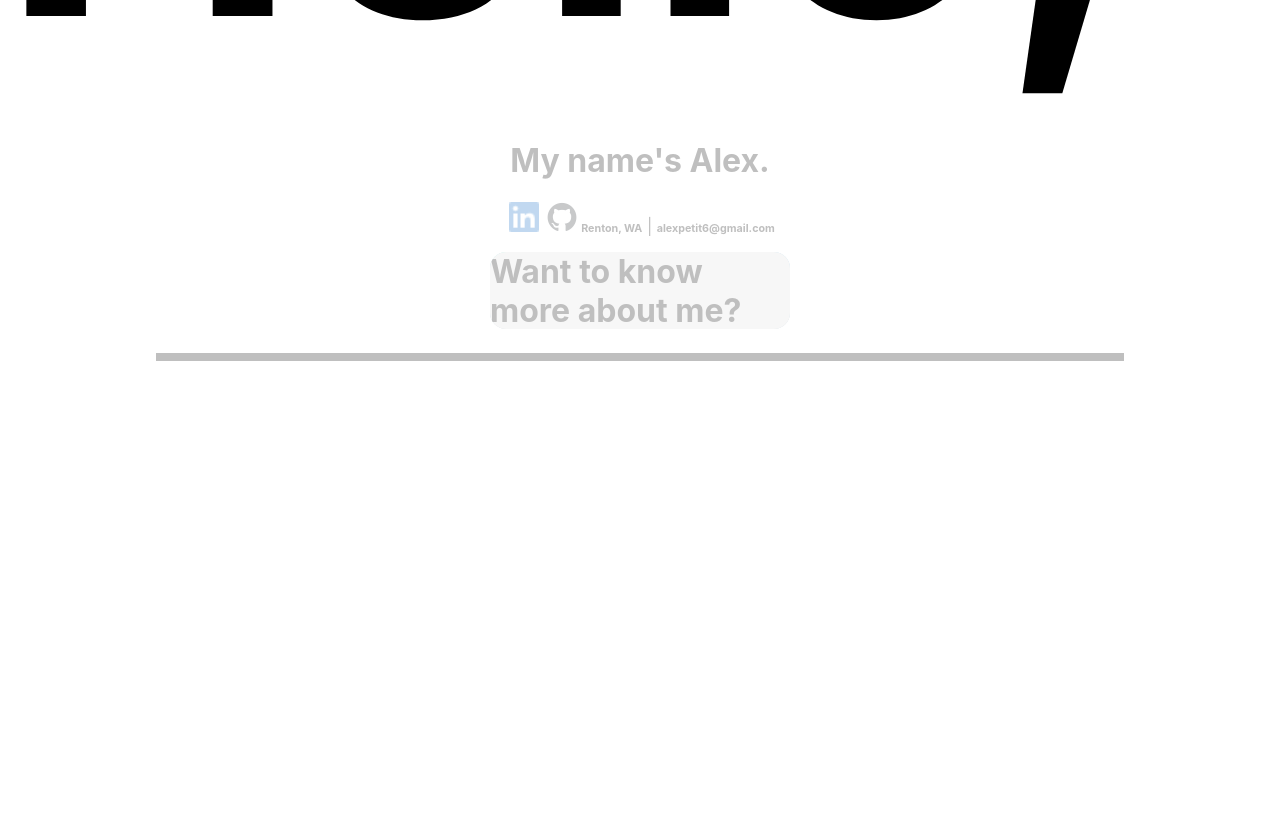
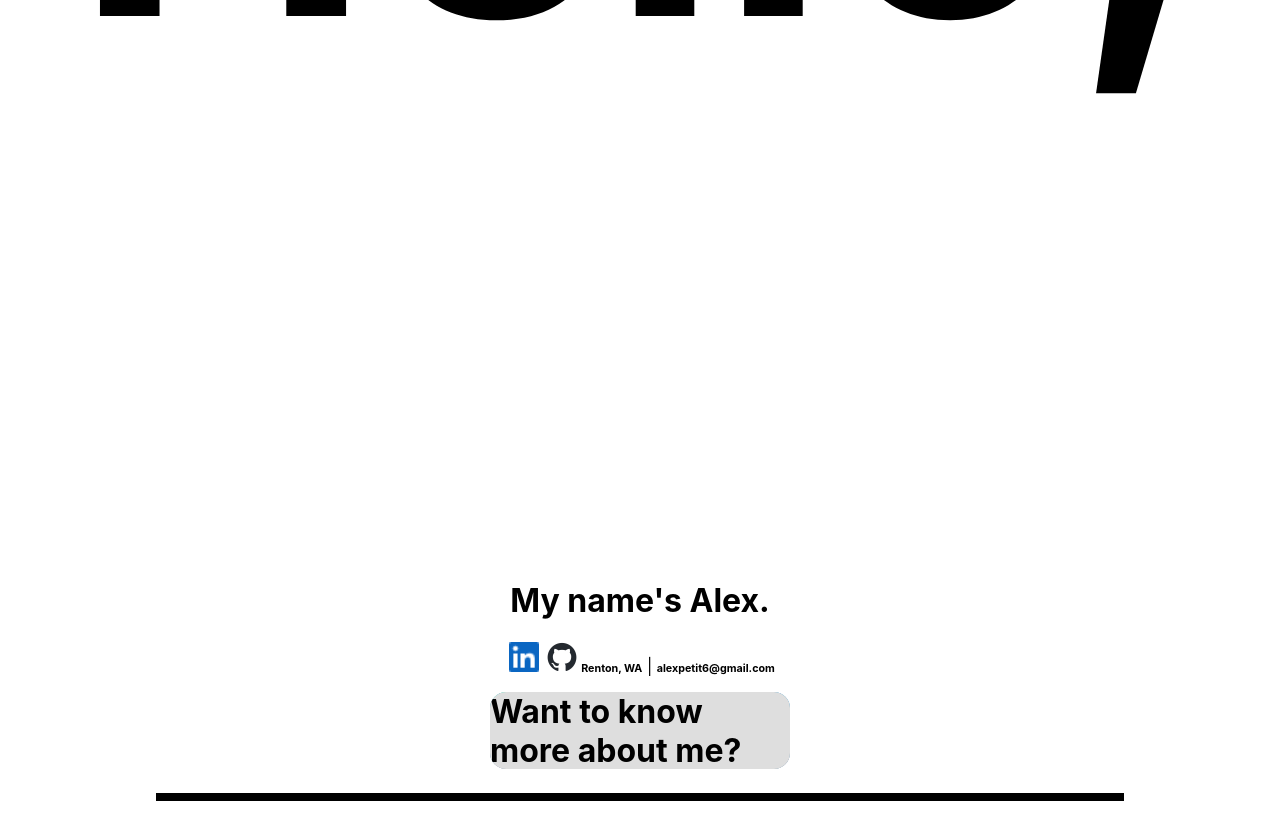
Before and after one commit to alexpetit6/new-portfolio, a React (Create React App) app: page / in a window 1280 px wide. Shown: the part 640-1480 px from the top of the page. Built offline with nearby package versions, Linux system fonts and the light colour scheme; the HTML template or start-up script is replaced by a standard one.

Commit message:
fixed getOpacity"

```diff
--- a/src/App.css
+++ b/src/App.css
@@ -3,6 +3,7 @@
   opacity: 0;
   transform: translateY(50vmin);
   animation: fade-in 3s forwards;
+  margin-bottom: 50vh;
 }
 
 @keyframes fade-in {
--- a/src/App.jsx
+++ b/src/App.jsx
@@ -1,6 +1,7 @@
 import './App.css';
 import { useState } from 'react';
 import About from './components/About/About'
+import Projects from './components/Projects/Projects';
 
 function App() {
   const [scrollY, setScrollY] = useState(0);
@@ -14,6 +15,7 @@
     <>
     <h1 className="display-1 text-center">Hello,</h1>
     <About scrollY={scrollY}/>
+    {/* <Projects scrollY={scrollY}/> */}
     </>
   );
 }
--- a/src/components/About/About.css
+++ b/src/components/About/About.css
@@ -4,8 +4,8 @@
   flex-direction: column;
   align-items: center;
   position: absolute;
-  top: 95vh;
-  margin-bottom: 100vh
+  top: 150vh;
+  /* margin-bottom: 100vh */
 }
 
 #about-gif {
@@ -43,7 +43,7 @@
   overflow: hidden;
   width: 75%;
   border: 0.5vmin solid black;
-  margin-bottom: 100vh;
+  /* margin-bottom: 100vh; */
   margin-top: 3vmin;
   transition: height 2s;
 }
--- a/src/components/About/About.jsx
+++ b/src/components/About/About.jsx
@@ -9,8 +9,7 @@
 
   const expandedRef = useRef(null);
   const expandAboutRef = useRef(null);
-
-
+  const aboutRef = useRef(null);
 
   function handleExpand() {
     expandedRef.current.style.height = `${expandedRef.current.scrollHeight}px`;
@@ -22,10 +21,10 @@
     expandAboutRef.current.style.height = `${expandAboutRef.current.scrollHeight}px`
   }
 
-  window.addEventListener('scroll', () => getOpacity(scrollY, setOpacity, 'top'))
+  window.addEventListener('scroll', () => getOpacity(setOpacity, aboutRef))
 
   return (
-    <div className='text-center about-text' id='top' style={ {opacity: `${opacity}`}}>
+    <div ref={aboutRef} className='text-center about-text' id='top' style={ {opacity: `${opacity}`}}>
       <h1>My name's Alex.</h1>
       <ContactInfo />
       {/* <h4>More specifically: Alexander Petit.</h4> */}
@@ -60,10 +59,10 @@
       </div>
 
 
+      {/* <button onClick={viewport}>get offset</button>
+      <h3>offset: {offset}</h3> */}
       {/* <button onClick={() => getOpacity(scrollY, setOpacity, 'top')}>get opacity</button> */}
-      {/* <button onClick={getOffset}>get offset</button> */}
       {/* <h3>opacity: {opacity}</h3> */}
-      {/* <h3>offset: {offset}</h3> */}
       {/* <h2>{scrollY}</h2> */}
     </div>
   )
--- /dev/null
+++ b/src/components/Projects/Projects.css
@@ -0,0 +1,3 @@
+.accordion {
+  width: 75%;
+}
--- /dev/null
+++ b/src/components/Projects/Projects.jsx
@@ -0,0 +1,50 @@
+import './Projects.css';
+import { useState, useRef } from 'react';
+import { getOpacity } from '../../utilities/getOpacity';
+
+export default function Projects({ scrollY }) {
+  const[opacity, setOpacity] = useState(0.25);
+
+  // window.addEventListener('scroll', () => getOpacity(scrollY, setOpacity, 'top'))
+
+  return (
+    <div class="accordion" id="accordionExample">
+      <div class="accordion-item">
+        <h2 class="accordion-header">
+          <button class="accordion-button collapsed" type="button" data-bs-toggle="collapse" data-bs-target="#collapseOne" aria-expanded="false" aria-controls="collapseOne">
+            Accordion Item #1
+          </button>
+        </h2>
+        <div id="collapseOne" class="accordion-collapse collapse show" data-bs-parent="#accordionExample">
+          <div class="accordion-body">
+            <strong>This is the first item's accordion body.</strong> It is shown by default, until the collapse plugin adds the appropriate classes that we use to style each element. These classes control the overall appearance, as well as the showing and hiding via CSS transitions. You can modify any of this with custom CSS or overriding our default variables. It's also worth noting that just about any HTML can go within the <code>.accordion-body</code>, though the transition does limit overflow.
+          </div>
+        </div>
+      </div>
+      <div class="accordion-item">
+        <h2 class="accordion-header">
+          <button class="accordion-button collapsed" type="button" data-bs-toggle="collapse" data-bs-target="#collapseTwo" aria-expanded="false" aria-controls="collapseTwo">
+            Accordion Item #2
+          </button>
+        </h2>
+        <div id="collapseTwo" class="accordion-collapse collapse" data-bs-parent="#accordionExample">
+          <div class="accordion-body">
+            <strong>This is the second item's accordion body.</strong> It is hidden by default, until the collapse plugin adds the appropriate classes that we use to style each element. These classes control the overall appearance, as well as the showing and hiding via CSS transitions. You can modify any of this with custom CSS or overriding our default variables. It's also worth noting that just about any HTML can go within the <code>.accordion-body</code>, though the transition does limit overflow.
+          </div>
+        </div>
+      </div>
+      <div class="accordion-item">
+        <h2 class="accordion-header">
+          <button class="accordion-button collapsed" type="button" data-bs-toggle="collapse" data-bs-target="#collapseThree" aria-expanded="false" aria-controls="collapseThree">
+            Accordion Item #3
+          </button>
+        </h2>
+        <div id="collapseThree" class="accordion-collapse collapse" data-bs-parent="#accordionExample">
+          <div class="accordion-body">
+            <strong>This is the third item's accordion body.</strong> It is hidden by default, until the collapse plugin adds the appropriate classes that we use to style each element. These classes control the overall appearance, as well as the showing and hiding via CSS transitions. You can modify any of this with custom CSS or overriding our default variables. It's also worth noting that just about any HTML can go within the <code>.accordion-body</code>, though the transition does limit overflow.
+          </div>
+        </div>
+      </div>
+    </div>
+  )
+}
--- a/src/index.css
+++ b/src/index.css
@@ -7,6 +7,14 @@
   -moz-osx-font-smoothing: grayscale;
 }
 
+#root {
+  height: 300vh;
+  display: flex;
+  /* justify-content: space-between; */
+  flex-direction: column;
+  align-items: center;
+}
+
 code {
   font-family: source-code-pro, Menlo, Monaco, Consolas, 'Courier New',
     monospace;
--- a/src/utilities/getOpacity.js
+++ b/src/utilities/getOpacity.js
@@ -1,5 +1,6 @@
-export function getOpacity(scrollY, setOpacity, id) {
-  const offsetTop = document.getElementById(id).offsetTop
-  const opacity = scrollY / (offsetTop / 2);
-  opacity <= 0.25 ? setOpacity(0.25) : setOpacity(opacity);
+export function getOpacity(setOpacity, ref) {
+  if (ref.current) {
+    const portPos = ref.current.getBoundingClientRect().y
+    setOpacity((1 - (portPos / (window.innerHeight))) * 2)
+  }
 }
```
